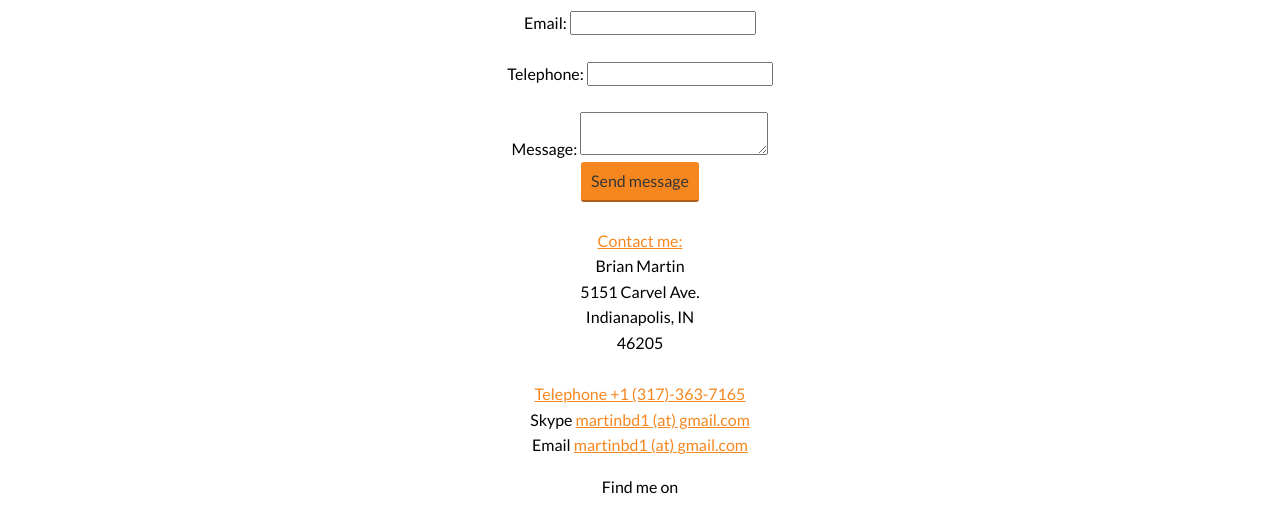
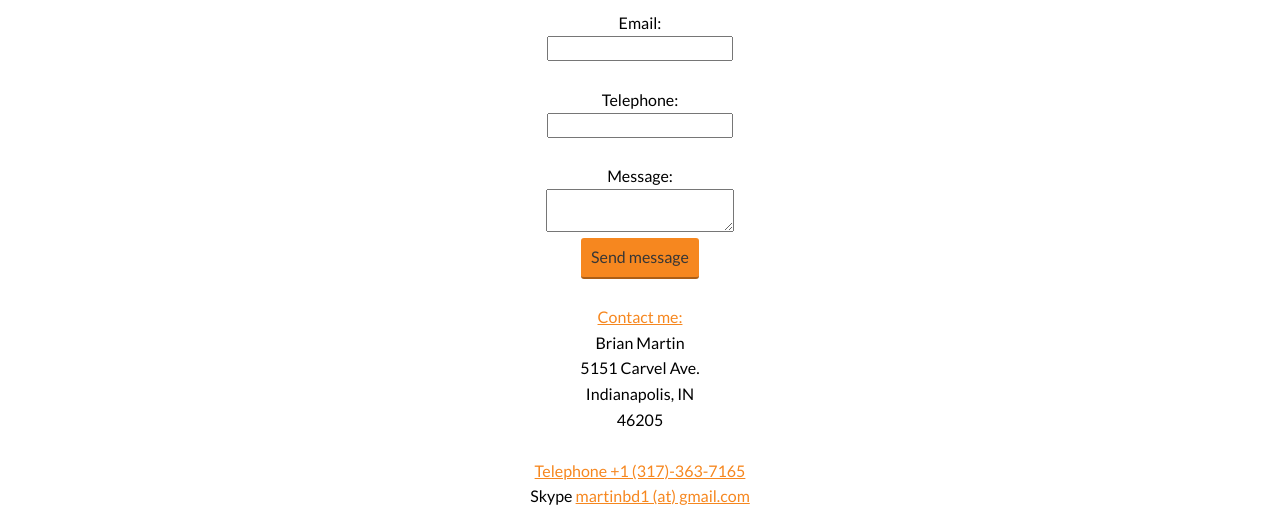
Before and after one commit to martinbd1/Portfolio-Website, a plain HTML site: page contact.html in a window 1280 px wide. Shown: the part 195-704 px from the top of the page. Drawn offline with nearby package versions, Linux system fonts and the light colour scheme.

Commit message:
align contact labels

```diff
--- a/contact.html
+++ b/contact.html
@@ -43,14 +43,14 @@
         </div>
 
         <form action="" method="post">
-            <label class="standard-label" for="contact-email">Email: </label>
+            <label class="standard-label" for="contact-email">Email: </label><br>
             <input type="email" id="contact-email" required><br><br>
             <!-- fix phone number pattern -->
-            <label class="standard-label" for="contact-tel">Telephone: </label>
+            <label class="standard-label" for="contact-tel">Telephone: </label><br>
             <input type="tel" id="contact-tel" pattern="\d{3}[\-]\d{3}[\-]\d{4}" required><br><br>
 
-            <label for="contact-msg">Message: </label>
-            <textarea type="msg" id="contact-msg" maxlength="240" required></textarea><br>
+            <label for="contact-msg">Message: </label><br>
+            <textarea type="msg" id="contact-msg" maxlength="240" rows="2" required></textarea><br>
 
             <input type="submit" class="button" value="Send message"><br>
             <br>
```
